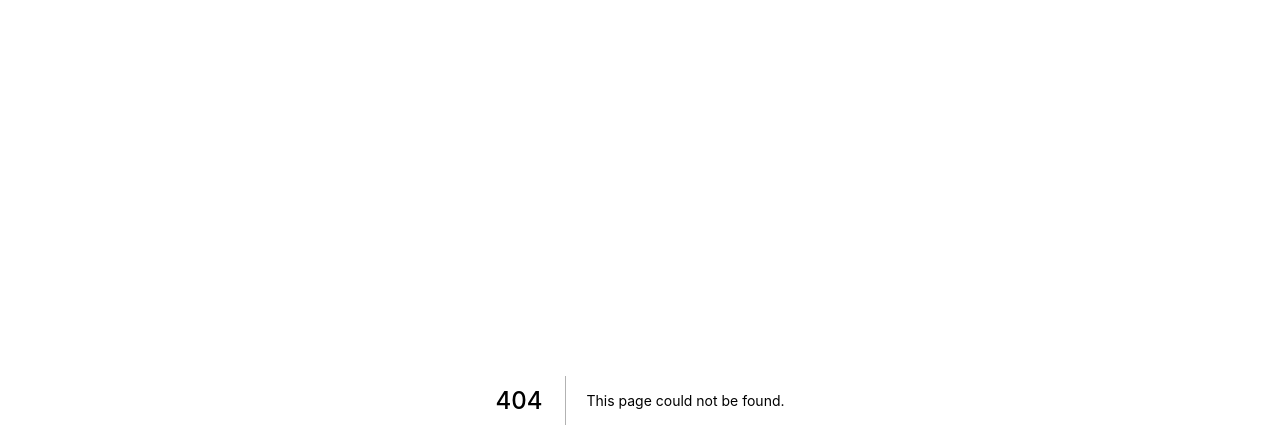
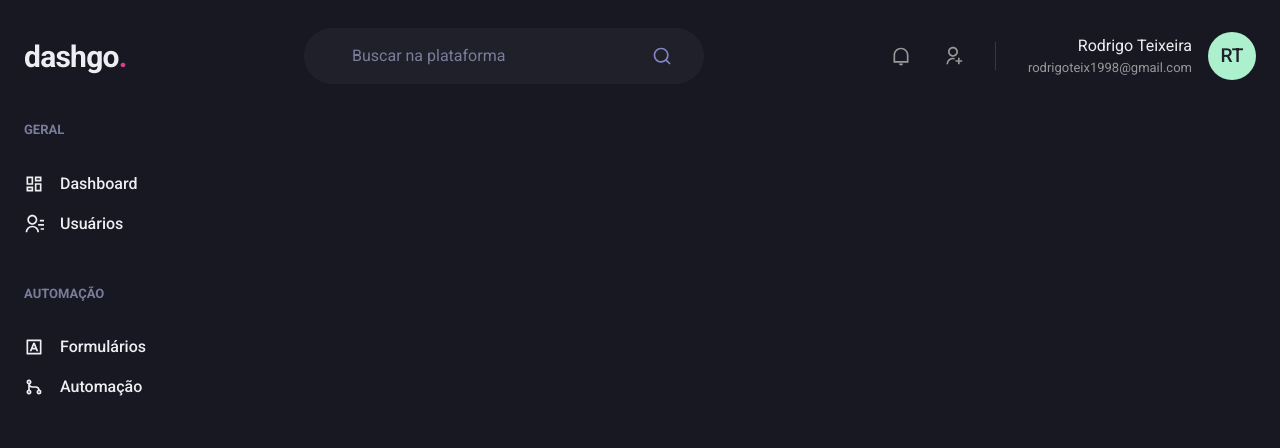
Before and after one commit to RodrigoTRS/dashboard, a Next.js app: page /dashboard in a window 1280 px wide. Before the commit this address had no page. Shown: the top 448 px of the page. Built offline with nearby package versions, Linux system fonts and the light colour scheme.

Commit message:
Continuing

```diff
--- a/package.json
+++ b/package.json
@@ -15,7 +15,8 @@
     "framer-motion": "^6",
     "next": "12.0.10",
     "react": "17.0.2",
-    "react-dom": "17.0.2"
+    "react-dom": "17.0.2",
+    "react-icons": "^4.3.1"
   },
   "devDependencies": {
     "@types/node": "^17.0.17",
--- /dev/null
+++ b/src/components/Header.tsx
@@ -0,0 +1,88 @@
+import { Flex, Input, Text, Icon, HStack, Box, Avatar } from '@chakra-ui/react'
+import { RiSearchLine, RiUserAddLine, RiNotificationLine } from 'react-icons/ri'
+
+export function Header() {
+    return (
+        <Flex
+          as="header"
+          w="100%"
+          maxWidth="1400"
+          h="20"
+          mx="auto"
+          mt="4"
+          px="6"
+          align="center">
+
+            <Text /* Logo */
+              fontSize="3xl"
+              fontWeight="bold"
+              letterSpacing="tight"
+              w="64">dashgo<Text
+              as="span"
+              color="pink.500">.</Text>
+            </Text>
+
+            <Flex /* Search bar */
+              as="label"
+              flex="1"
+              py="4"
+              px="8"
+              ml="6"
+              maxW="400"
+              align="center"
+              color="gray.200"
+              position="relative"
+              bg="gray.800"
+              borderRadius="full">
+
+                <Input
+                  color="gray=50"
+                  variant="unstyled"
+                  placeholder="Buscar na plataforma"
+                  _placeholder={{
+                  color:
+                  'gray.400'}}
+                  px="4"
+                  mr="4">
+                </Input>
+
+                <Icon as={RiSearchLine} fontSize="xl" />
+
+            </Flex>
+
+            <Flex
+                align="center"
+                ml="auto"
+            >
+                <HStack
+                  spacing="8"
+                  mx="8"
+                  pr="8"
+                  py="1"
+                  color="gray.300"
+                  borderRightWidth={1}
+                  borderColor="gray.700">
+
+                    <Icon as={RiNotificationLine} fontSize="xl"></Icon>
+                    <Icon as={RiUserAddLine} fontSize="xl"></Icon>
+
+                </HStack>
+            </Flex>
+
+            <Flex align="center">
+                <Box mr="4" textAlign="right">
+                    <Text>Rodrigo Teixeira</Text>
+                    <Text
+                      color="gray.300"
+                      fontSize="small">
+                        rodrigoteix1998@gmail.com
+                    </Text>
+                </Box>
+
+                <Avatar size="md" name="Rodrigo Teixeira"/>
+
+            </Flex>
+
+        </Flex>
+    )
+}
--- /dev/null
+++ b/src/components/Sidebar.tsx
@@ -0,0 +1,52 @@
+import { Box, Stack, Text, Link, Icon } from "@chakra-ui/react";
+import { RiContactsLine, RiDashboardLine, RiGitMergeLine, RiInputMethodLine } from "react-icons/ri";
+
+export function Sidebar() {
+    return (
+        <Box as="aside" w="64" mr="8">
+
+            <Stack spacing="12" align="flex-start">
+
+                <Box>
+                    <Text fontWeight="bold" color="gray.400" fontSize="small">GERAL</Text>
+
+                    <Stack spacing="4" mt="8" align="stretch">
+
+                        <Link display="flex" alignItems="center">
+                            <Icon as={RiDashboardLine} fontSize="20" />
+                            <Text ml="4" fontWeight="medium">Dashboard</Text>
+                        </Link>
+
+                        <Link display="flex" alignItems="center">
+                            <Icon as={RiContactsLine} fontSize="20" />
+                            <Text ml="4" fontWeight="medium">Usuários</Text>
+                        </Link>
+
+                    </Stack>
+
+                </Box>
+
+                <Box>
+                    <Text fontWeight="bold" color="gray.400" fontSize="small">AUTOMAÇÃO</Text>
+
+                    <Stack spacing="4" mt="8" align="stretch">
+
+                        <Link display="flex" alignItems="center">
+                            <Icon as={RiInputMethodLine} fontSize="20" />
+                            <Text ml="4" fontWeight="medium">Formulários</Text>
+                        </Link>
+
+                        <Link display="flex" alignItems="center">
+                            <Icon as={RiGitMergeLine} fontSize="20" />
+                            <Text ml="4" fontWeight="medium">Automação</Text>
+                        </Link>
+
+                    </Stack>
+
+                </Box>
+
+            </Stack>
+
+        </Box>
+    );
+}
--- /dev/null
+++ b/src/pages/dashboard.tsx
@@ -0,0 +1,14 @@
+import { Flex } from "@chakra-ui/react";
+import { Header } from "../components/Header";
+import { Sidebar } from "../components/Sidebar";
+
+export default function Dashboard () {
+    return (
+        <Flex direction="column" h="100vh">
+            <Header />
+            <Flex w="100%" my="6" maxW="1400" mx="auto" px="6">
+                <Sidebar />
+            </Flex>
+        </Flex>
+    )
+}
```
Also changed, not shown: 1 other file (tests, documents, lock files or other folders).
